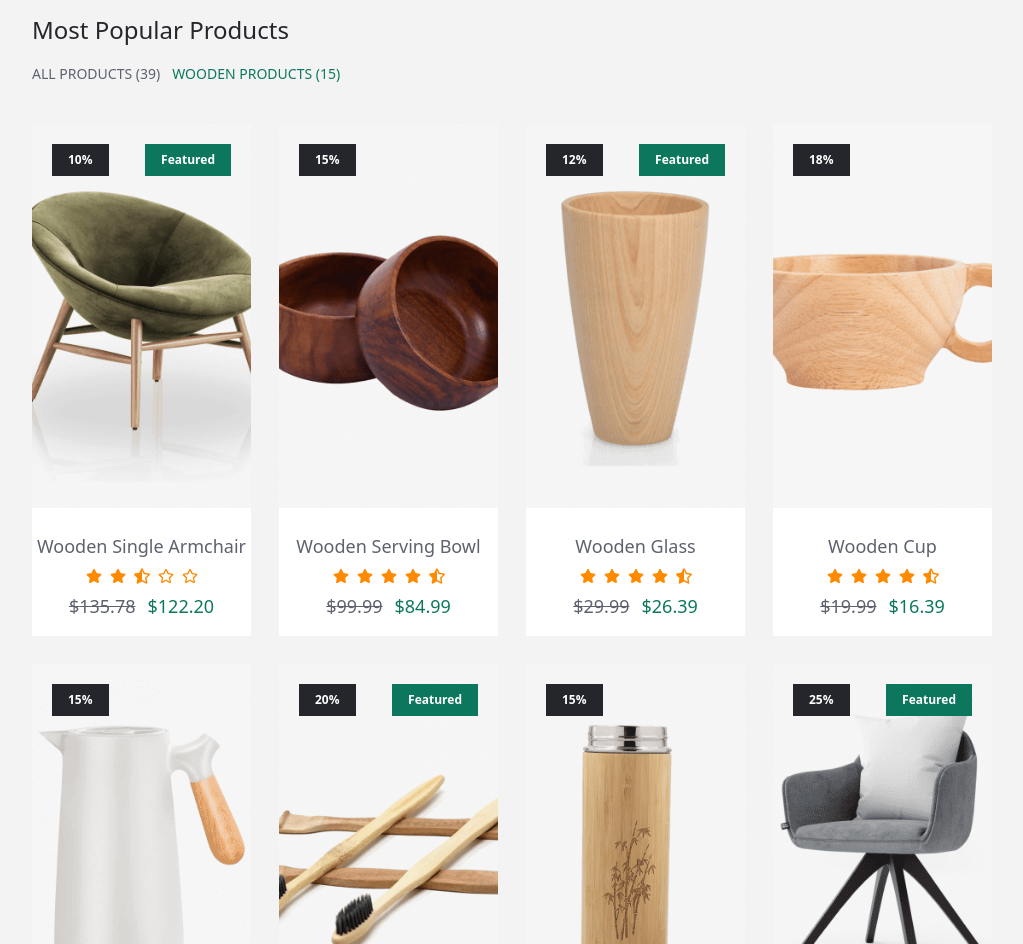
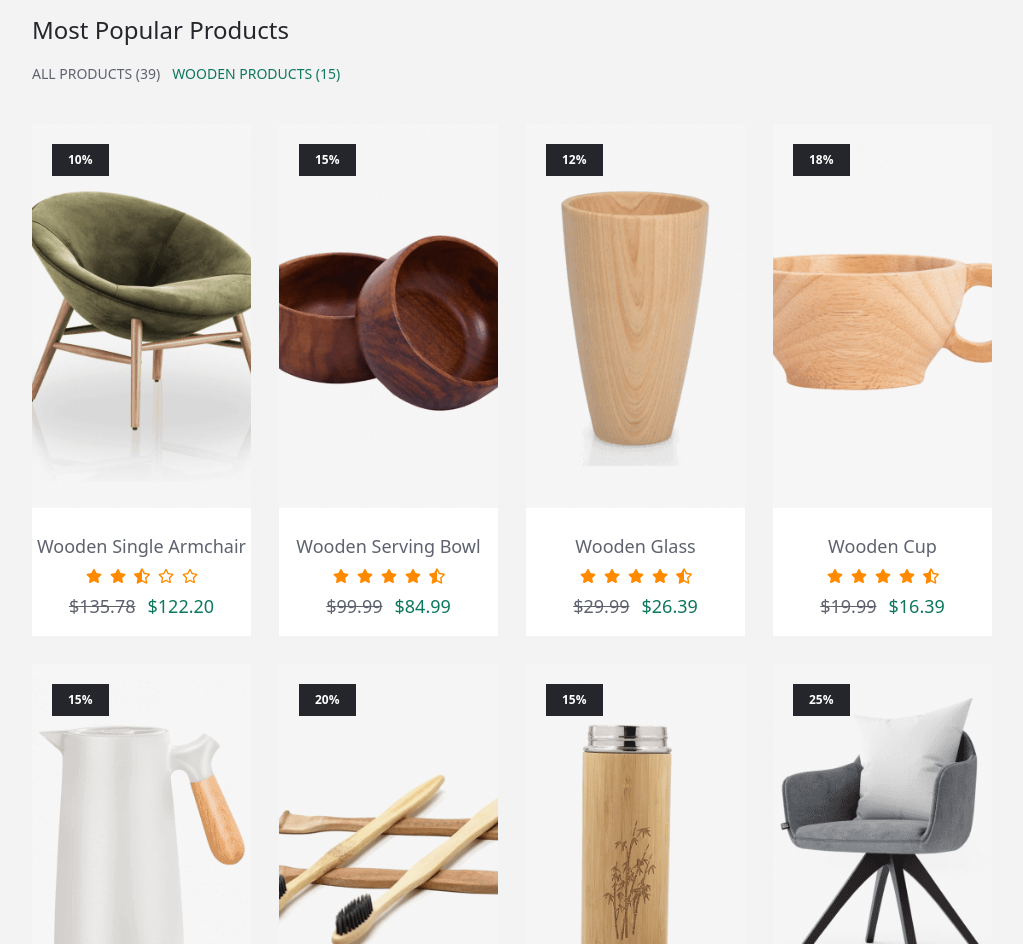
Before and after one commit to gabriellamsa/ecommerce-website, a React (Vite) app: page / in a window 1280 px wide. Shown: the part 1480-2424 px from the top of the page, without its empty margins (128-1151 px from the left). Built offline with nearby package versions, Linux system fonts and the light colour scheme.

Commit message:
refactor: remove Featured button from ProductCard

```diff
--- a/src/index.css
+++ b/src/index.css
@@ -16,10 +16,6 @@
 
   .discount-btn {
     @apply px-4 py-2 bg-primary text-white text-xs font-semibold;
-  }
-
-  .feature-btn {
-    @apply px-4 py-2 bg-primary-green text-white text-xs font-semibold;
   }
 
   .slider-btn {
--- a/src/screen/product/ProductCard.jsx
+++ b/src/screen/product/ProductCard.jsx
@@ -31,7 +31,6 @@ export const ProductCard = ({
   price,
   discount,
   rating,
-  featured,
   category,
   color,
 }) => {
@@ -49,11 +48,6 @@ export const ProductCard = ({
           ))}
           <div className="flex justify-between w-full p-5 absolute top-0 left-0">
             {discount && <button className="discount-btn">{discount}%</button>}
-            {featured && (
-              <button className="feature-btn">
-                {featured === true && "Featured"}
-              </button>
-            )}
           </div>
           <div className="overlay flex items-center gap-2 justify-center absolute bottom-0 left-0 right-0 m-5">
             <button className="quick-view-btn product-btn primary-btn">
```
